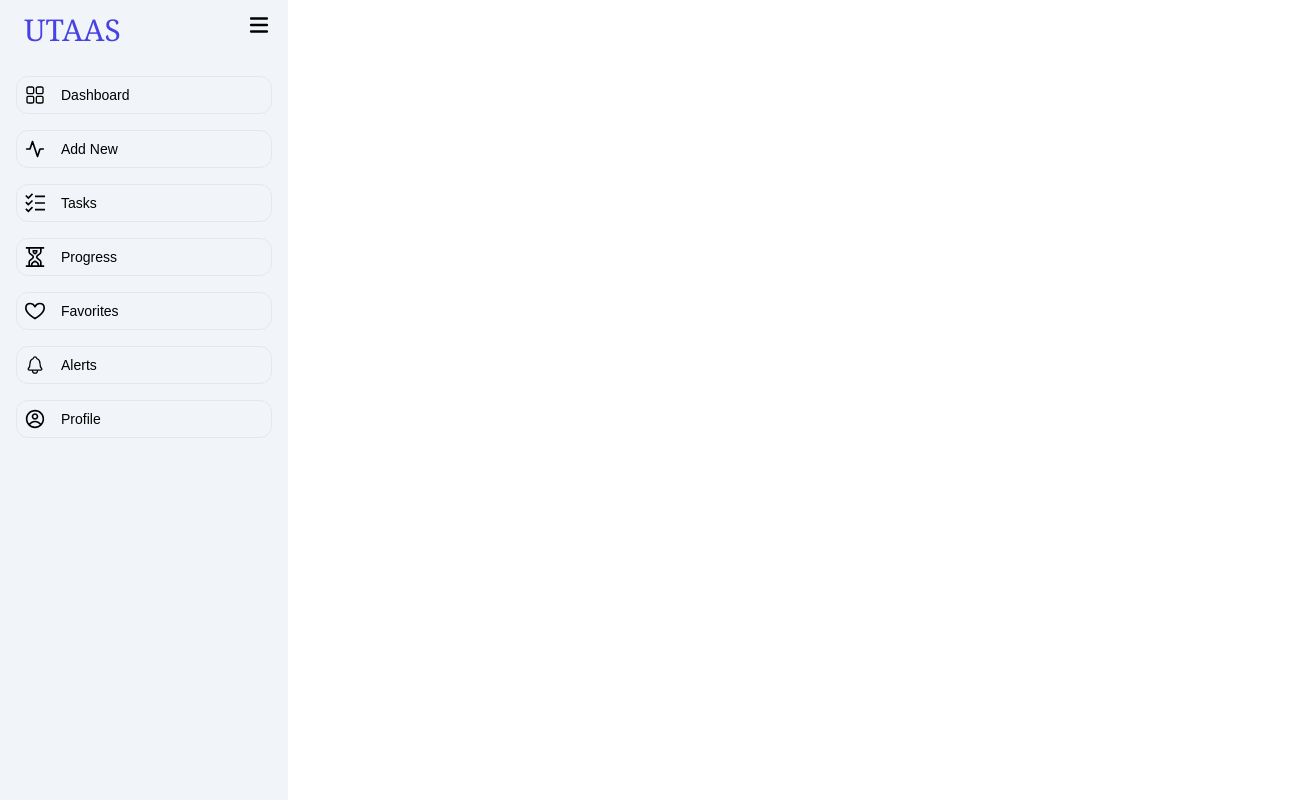
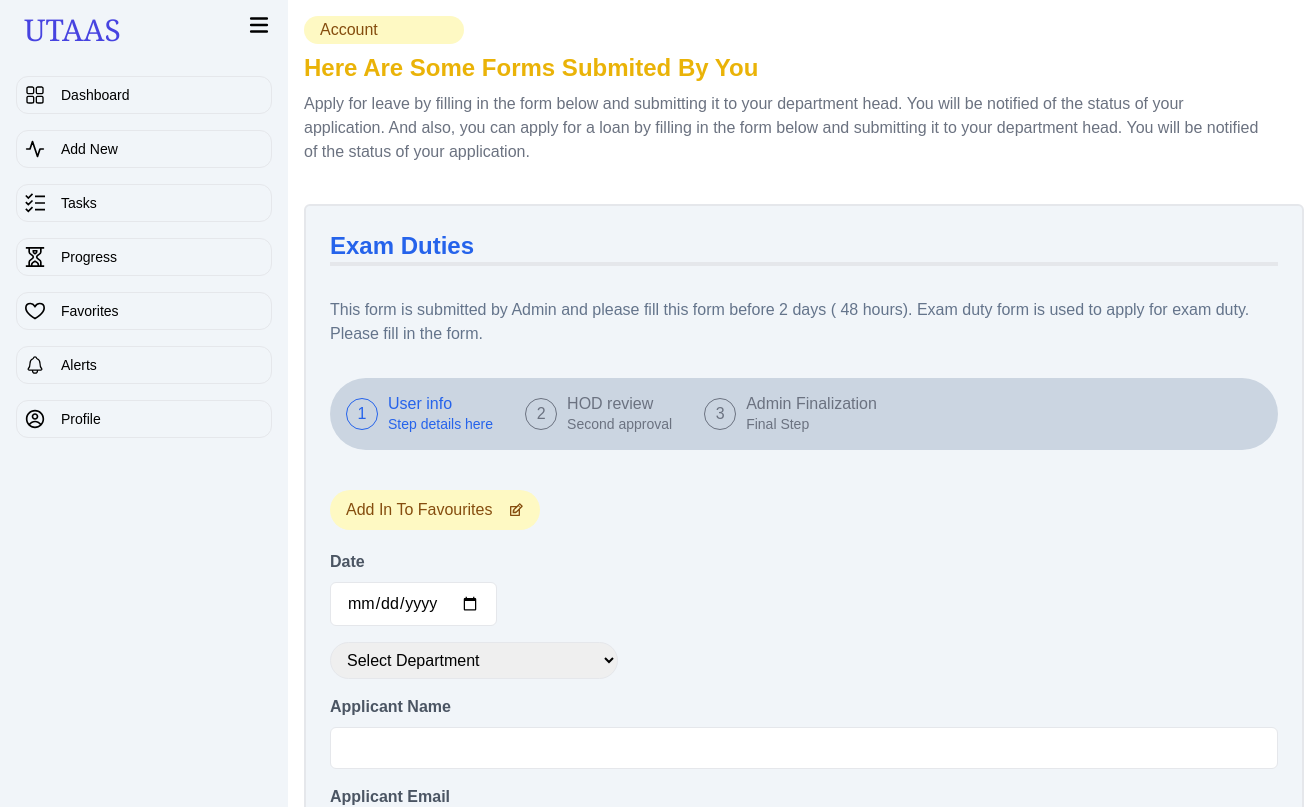
Before and after one commit to HGSChandeepa/utaas, a React (Create React App) app in the folder frontend/: page /dashboard/exam in a window 1280 px wide. Shown: the top 807 px of the page, 1304 px wide, since content can reach past the window. Built offline with nearby package versions, Linux system fonts and the light colour scheme; no server answers.

Commit message:
exam duty UI done

```diff
--- a/frontend/src/pages/Private/DashboardPages/ExamDuty.js
+++ b/frontend/src/pages/Private/DashboardPages/ExamDuty.js
@@ -43,13 +43,11 @@
   return (
     <div>
       <div className="flex flex-row ">
+        <div className="place-items-start align-top items-center">
+          <SideBar />
+        </div>
         <div>
-          <div className="flex flex-col gap-10">
-            <div>
-              <div className="place-items-start align-top items-center">
-                <SideBar />
-              </div>
-            </div>
+          <div className="flex flex-col gap-10 p-4">
             <div className="flex flex-col gap-2">
               <div className="bg-yellow-100 text-yellow-800 w-40 flex gap-2 font-medium px-4 py-0.5 rounded-full text-md">
                 {userRole} <span>Account</span>
```
